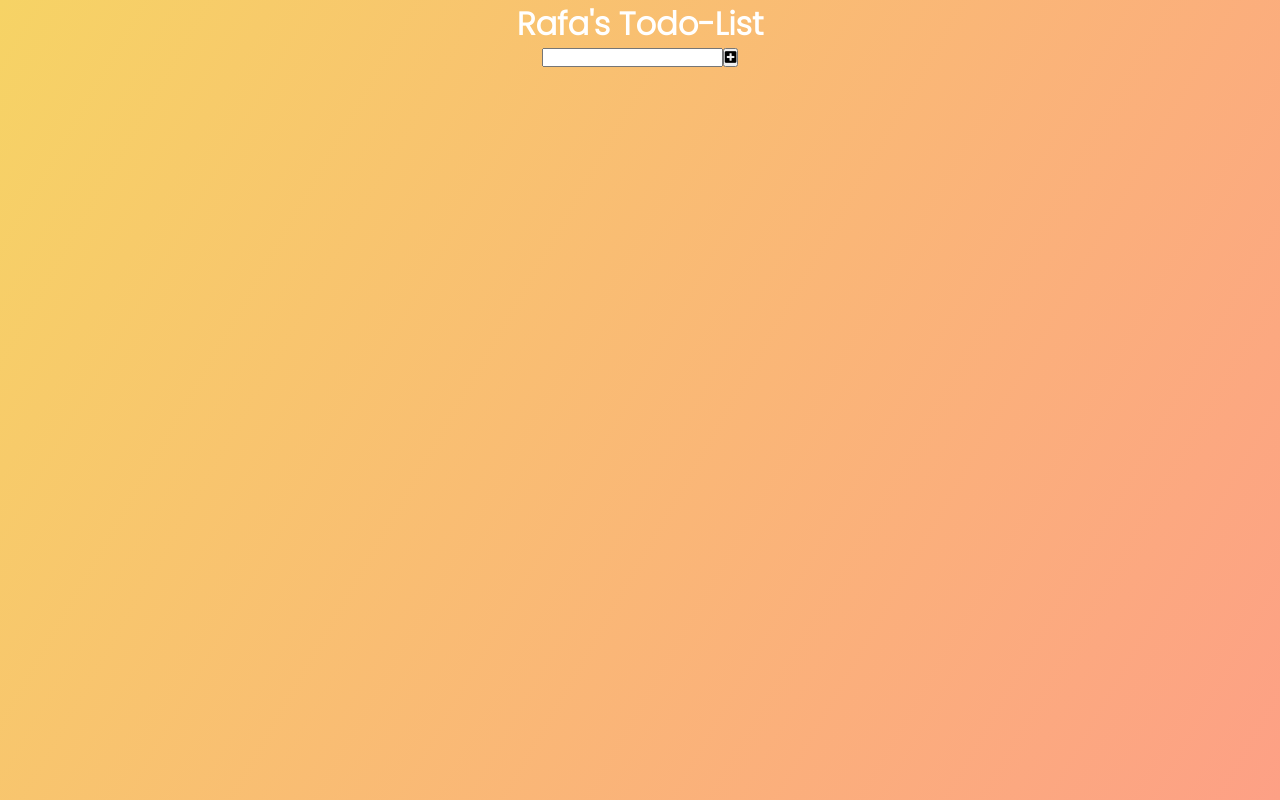
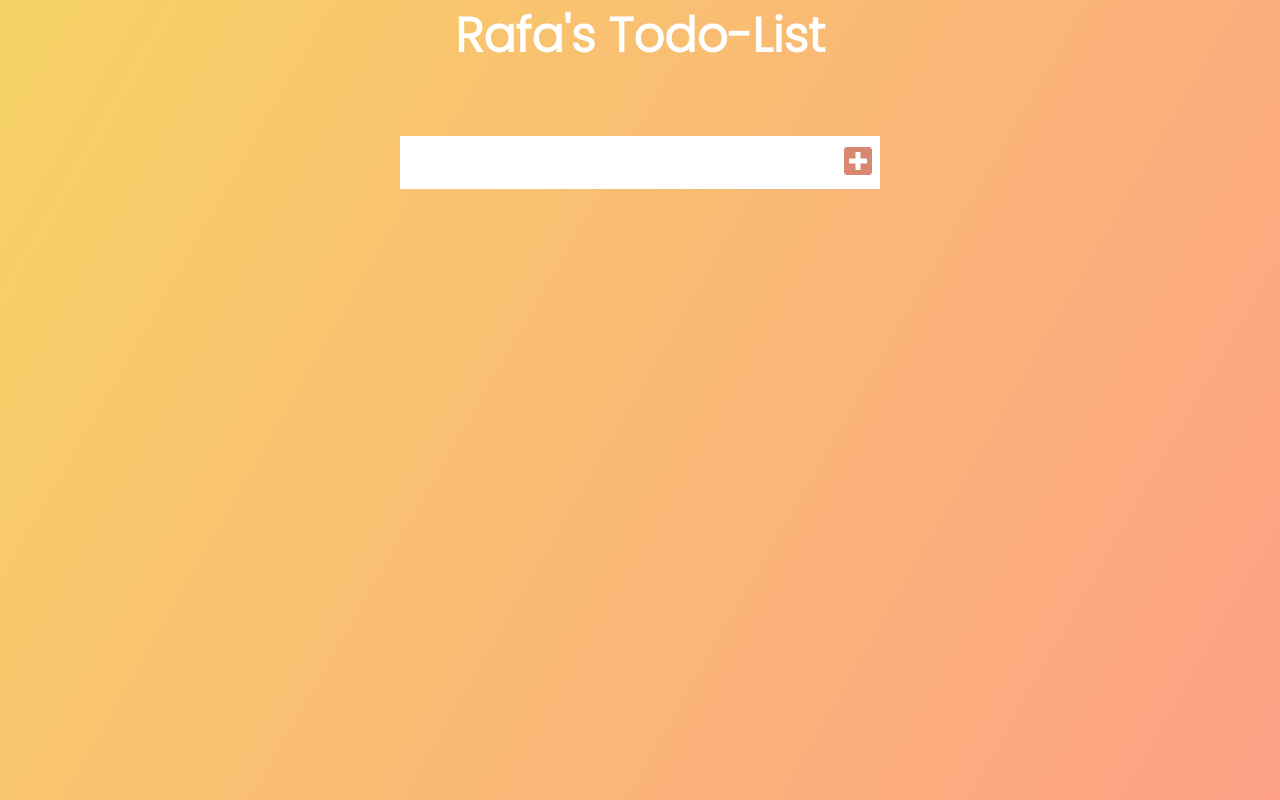
Before and after one commit to rafahg/js-todo-list, a website: page index.html in a window 1280 px wide. Drawn offline with Linux system fonts and the light colour scheme.

Commit message:
first styling finished

```diff
--- a/app.js
+++ b/app.js
@@ -0,0 +1,5 @@
+// Selectors
+
+//Event Listeners
+
+//Functions
--- a/style.css
+++ b/style.css
@@ -12,12 +12,33 @@ body {
 }
 
 header {
-    font-size: 1.5 rem;
+    font-size: 1.5rem;
 }
 
-header, form {
+header,
+form {
     min-height: 20hv;
     display: flex;
     justify-content: center;
     align-items: center;
+    margin-bottom: 4rem;
 }
+
+form input, form button{
+    padding: 0.5rem;
+    font-size: 2rem;
+    border: none;
+    background: white;
+}
+
+form button{
+    color: #d88771;
+    background: white;
+    cursor: pointer;
+    transition: all 0.3s ease;
+}
+
+form button:hover{
+    background: #d88771;
+    color: white;
+}
```
